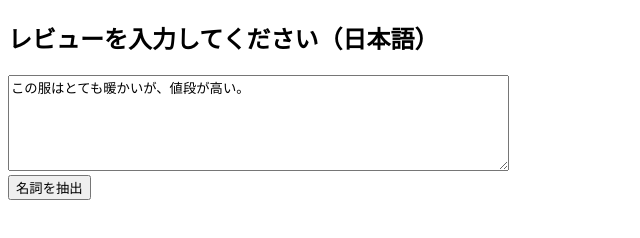
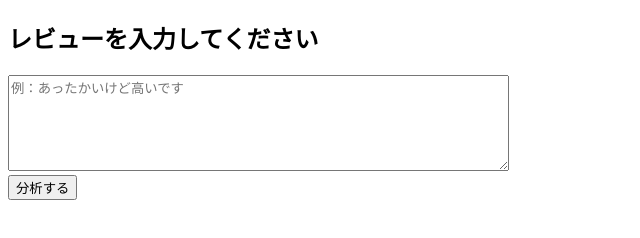
Before and after one commit to kadotak/kadotak.github.io, a plain HTML site: page matsui-demo/index.html in a window 1280 px wide. Shown: the whole page, without its empty margins (0-640 px from the left). Drawn offline with Linux system fonts and the light colour scheme.

Commit message:
index.html

```diff
--- a/matsui-demo/index.html
+++ b/matsui-demo/index.html
@@ -2,36 +2,44 @@
 <html lang="ja">
 <head>
   <meta charset="UTF-8">
-  <title>レビュー形態素解析デモ</title>
-  <script src="https://cdn.jsdelivr.net/npm/kuromoji@0.1.2/dist/kuromoji.js"></script>
+  <title>レビュー分析デモ（簡易版）</title>
 </head>
 <body>
-  <h2>レビューを入力してください（日本語）</h2>
-  <textarea id="review_input" rows="6" cols="60">この服はとても暖かいが、値段が高い。</textarea><br>
-  <button onclick="analyze()">名詞を抽出</button>
+  <h2>レビューを入力してください</h2>
 
+  <!-- 入力欄 -->
+  <textarea id="review_input" rows="6" cols="60" placeholder="例：あったかいけど高いです"></textarea><br>
+  <button onclick="analyze()">分析する</button>
+
+  <!-- 結果表示 -->
   <div id="result"></div>
 
   <script>
     function analyze() {
       const input = document.getElementById("review_input").value;
 
-      kuromoji.builder({ dicPath: "https://cdn.jsdelivr.net/npm/kuromoji@0.1.2/dict/" }).build(function (err, tokenizer) {
-        if (err) {
-          document.getElementById("result").innerText = "辞書の読み込みエラー: " + err;
-          return;
+      // 簡易的なキーワードリスト（今後拡張可能）
+      const keywords = ["高い", "安い", "あったかい", "寒い", "軽い", "重い", "遅い", "早い"];
+      const matched = [];
+
+      // 含まれているキーワードだけ抽出
+      for (const word of keywords) {
+        if (input.includes(word)) {
+          matched.push(word);
         }
+      }
 
-        const tokens = tokenizer.tokenize(input);
-        const nouns = tokens.filter(t => t.pos === "名詞").map(t => t.surface_form);
-
-        let html = "<h3>抽出された名詞（タグ候補）:</h3><ul>";
-        for (const noun of nouns) {
-          html += `<li>${noun}</li>`;
+      // 結果を整形して表示
+      if (matched.length > 0) {
+        let html = "<h3>検出されたキーワード：</h3><ul>";
+        for (const word of matched) {
+          html += `<li>${word}</li>`;
         }
         html += "</ul>";
         document.getElementById("result").innerHTML = html;
-      });
+      } else {
+        document.getElementById("result").innerHTML = "<p>キーワードが見つかりませんでした。</p>";
+      }
     }
   </script>
 </body>
```
